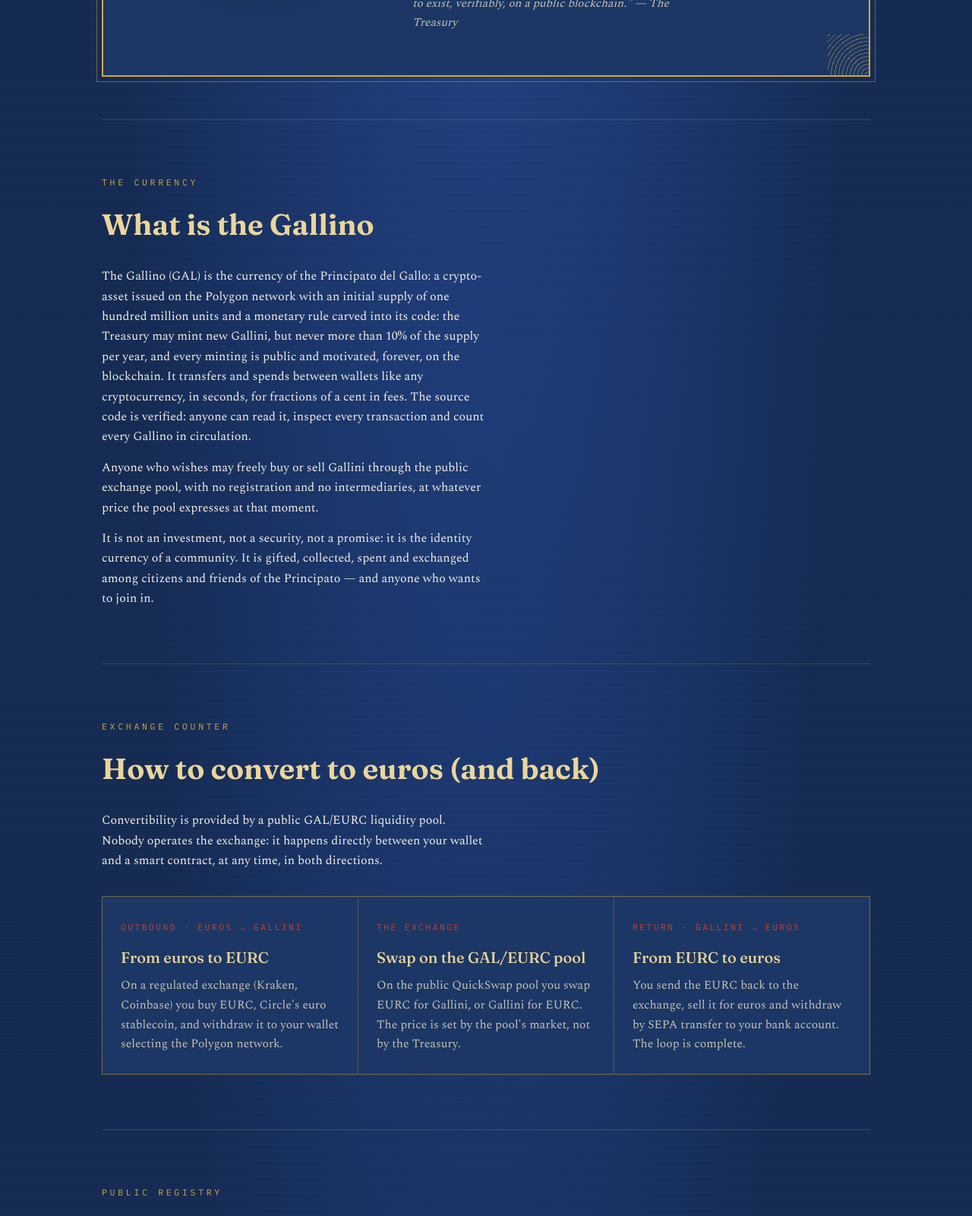
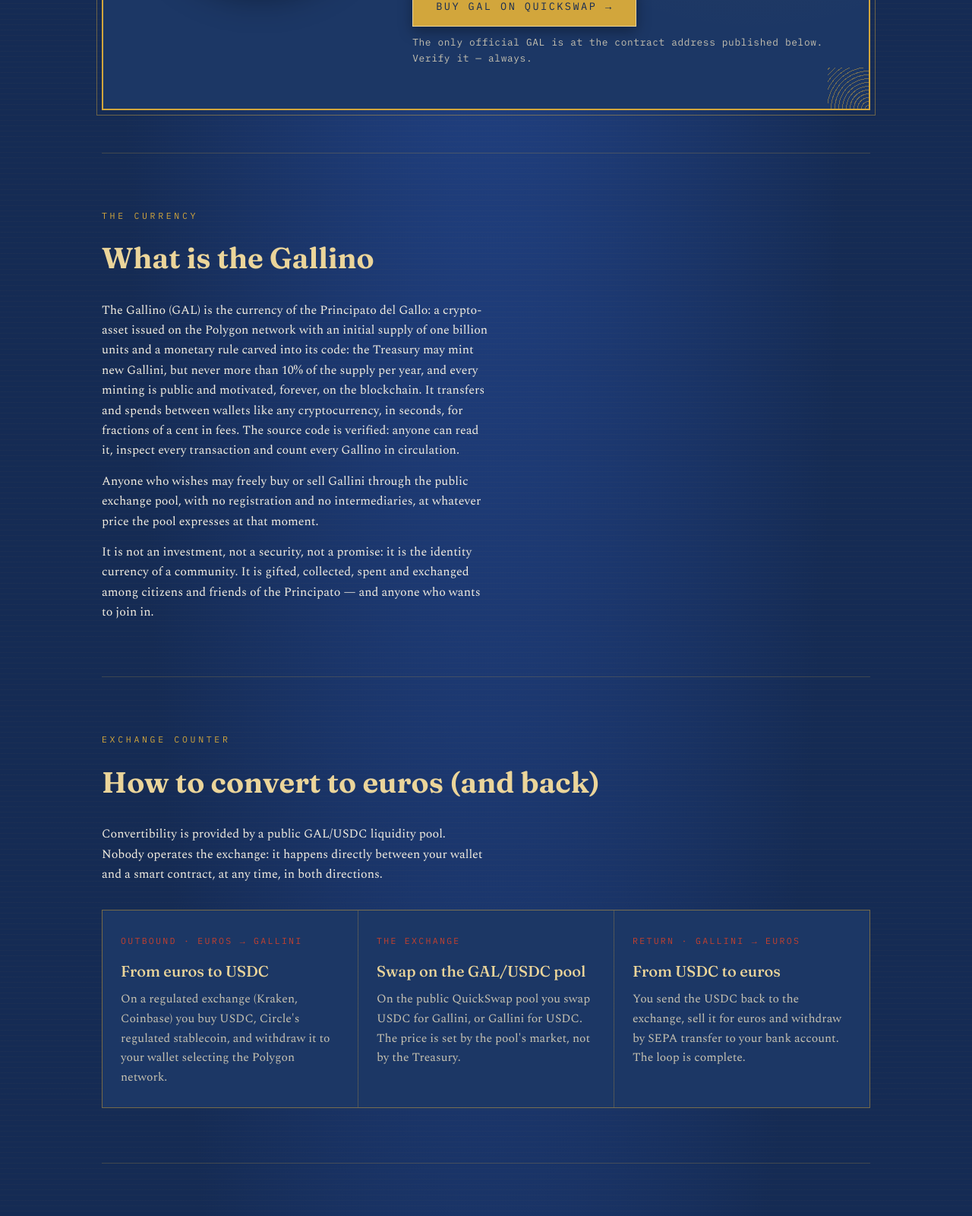
Before and after one commit to Principato-del-Gallo/Gallino, a plain HTML site: page index.html in a window 1280 px wide. Shown: the part 531-2131 px from the top of the page at 76% size. Drawn offline with nearby package versions, Linux system fonts and the light colour scheme.

Commit message:
Update index.html

```diff
--- a/index.html
+++ b/index.html
@@ -4,7 +4,7 @@
 <meta charset="UTF-8">
 <meta name="viewport" content="width=device-width, initial-scale=1.0">
 <title>Gallino — Currency of the Principato del Gallo</title>
-<meta name="description" content="The Gallino (GAL): the blockchain currency of the Principato del Gallo. ERC-20 token on Polygon, convertible through the public GAL/EURC pool.">
+<meta name="description" content="The Gallino (GAL): the blockchain currency of the Principato del Gallo. ERC-20 token on Polygon, convertible through the public GAL/USDC pool.">
 <link rel="icon" href="logo-gallino.svg" type="image/svg+xml">
 <link rel="preconnect" href="https://fonts.googleapis.com">
 <link href="https://fonts.googleapis.com/css2?family=Fraunces:opsz,wght@9..144,500;9..144,650&family=Spectral:wght@300;400;600&family=IBM+Plex+Mono:wght@400;500&display=swap" rel="stylesheet">
@@ -87,6 +87,14 @@
     margin-top:30px;font-size:.95rem;font-style:italic;color:var(--carta-dim);
     border-top:1px solid rgba(210,166,60,.3);padding-top:12px;max-width:46ch;
   }
+  .btn{
+    display:inline-block;margin-top:26px;padding:14px 30px;
+    font-family:'IBM Plex Mono',monospace;font-size:.85rem;letter-spacing:.18em;text-transform:uppercase;
+    color:var(--ink);background:var(--oro);text-decoration:none;border:1px solid var(--oro-chiaro);
+    box-shadow:0 6px 18px rgba(0,0,0,.35);
+  }
+  .btn:hover{background:var(--oro-chiaro)}
+  .btn-nota{display:block;margin-top:10px;font-size:.8rem;color:var(--carta-dim);font-family:'IBM Plex Mono',monospace;letter-spacing:.05em}
 
   /* ---------- conversion steps ---------- */
   .passi{display:grid;grid-template-columns:repeat(auto-fit,minmax(240px,1fr));gap:1px;background:rgba(210,166,60,.3);border:1px solid rgba(210,166,60,.3);margin-top:34px}
@@ -153,11 +161,13 @@
       <h1 class="titolo">GAL<span class="lino">LINO</span></h1>
       <p class="seriale">SERIES PG · No. PG-2026-000001 · POLYGON PoS</p>
       <div class="taglio">
-        <span><b>1 cent</b>≈ 100,000 GAL</span>
-        <span><b>100 million</b>initial issue</span>
+        <span><b>1 €</b>≈ 500,000 GAL</span>
+        <span><b>1 billion</b>initial issue</span>
         <span><b>+10% max</b>yearly minting, capped in code</span>
       </div>
       <p class="firma">"The Gallino promises no riches: it only promises to exist, verifiably, on a public blockchain." — The Treasury</p>
+      <a class="btn" href="https://quickswap.exchange/#/swap?outputCurrency=INSERT_CONTRACT_ADDRESS" rel="noopener" target="_blank">Buy GAL on QuickSwap →</a>
+      <span class="btn-nota">The only official GAL is at the contract address published below. Verify it — always.</span>
     </div>
   </div>
 </header>
@@ -168,7 +178,7 @@
   <section id="currency">
     <p class="eyebrow">The currency</p>
     <h2>What is the Gallino</h2>
-    <p>The Gallino (GAL) is the currency of the Principato del Gallo: a crypto-asset issued on the Polygon network with an initial supply of one hundred million units and a monetary rule carved into its code: the Treasury may mint new Gallini, but never more than 10% of the supply per year, and every minting is public and motivated, forever, on the blockchain. It transfers and spends between wallets like any cryptocurrency, in seconds, for fractions of a cent in fees. The source code is verified: anyone can read it, inspect every transaction and count every Gallino in circulation.</p>
+    <p>The Gallino (GAL) is the currency of the Principato del Gallo: a crypto-asset issued on the Polygon network with an initial supply of one billion units and a monetary rule carved into its code: the Treasury may mint new Gallini, but never more than 10% of the supply per year, and every minting is public and motivated, forever, on the blockchain. It transfers and spends between wallets like any cryptocurrency, in seconds, for fractions of a cent in fees. The source code is verified: anyone can read it, inspect every transaction and count every Gallino in circulation.</p>
     <p style="margin-top:14px">Anyone who wishes may freely buy or sell Gallini through the public exchange pool, with no registration and no intermediaries, at whatever price the pool expresses at that moment.</p>
     <p style="margin-top:14px">It is not an investment, not a security, not a promise: it is the identity currency of a community. It is gifted, collected, spent and exchanged among citizens and friends of the Principato — and anyone who wants to join in.</p>
   </section>
@@ -177,22 +187,22 @@
   <section id="convert">
     <p class="eyebrow">Exchange counter</p>
     <h2>How to convert to euros (and back)</h2>
-    <p>Convertibility is provided by a public GAL/EURC liquidity pool. Nobody operates the exchange: it happens directly between your wallet and a smart contract, at any time, in both directions.</p>
+    <p>Convertibility is provided by a public GAL/USDC liquidity pool. Nobody operates the exchange: it happens directly between your wallet and a smart contract, at any time, in both directions.</p>
     <div class="passi">
       <div class="passo">
         <span class="via">Outbound · euros → gallini</span>
-        <h3>From euros to EURC</h3>
-        <p>On a regulated exchange (Kraken, Coinbase) you buy EURC, Circle's euro stablecoin, and withdraw it to your wallet selecting the Polygon network.</p>
+        <h3>From euros to USDC</h3>
+        <p>On a regulated exchange (Kraken, Coinbase) you buy USDC, Circle's regulated stablecoin, and withdraw it to your wallet selecting the Polygon network.</p>
       </div>
       <div class="passo">
         <span class="via">The exchange</span>
-        <h3>Swap on the GAL/EURC pool</h3>
-        <p>On the public QuickSwap pool you swap EURC for Gallini, or Gallini for EURC. The price is set by the pool's market, not by the Treasury.</p>
+        <h3>Swap on the GAL/USDC pool</h3>
+        <p>On the public QuickSwap pool you swap USDC for Gallini, or Gallini for USDC. The price is set by the pool's market, not by the Treasury.</p>
       </div>
       <div class="passo">
         <span class="via">Return · gallini → euros</span>
-        <h3>From EURC to euros</h3>
-        <p>You send the EURC back to the exchange, sell it for euros and withdraw by SEPA transfer to your bank account. The loop is complete.</p>
+        <h3>From USDC to euros</h3>
+        <p>You send the USDC back to the exchange, sell it for euros and withdraw by SEPA transfer to your bank account. The loop is complete.</p>
       </div>
     </div>
   </section>
@@ -204,11 +214,12 @@
     <dl class="targa">
       <div><dt>Name / Symbol</dt><dd>Gallino / GAL</dd></div>
       <div><dt>Standard / Network</dt><dd>ERC-20 · Polygon PoS Mainnet</dd></div>
-      <div><dt>Initial issue</dt><dd>100,000,000 GAL — one hundred million (18 decimals)</dd></div>
+      <div><dt>Initial issue</dt><dd>1,000,000,000 GAL — one billion (18 decimals)</dd></div>
       <div><dt>Minting rule</dt><dd>max +10% of supply per monetary year — enforced by the contract, cannot be exceeded</dd></div>
       <div><dt>Contract address</dt><dd class="segnaposto">INSERT_CONTRACT_ADDRESS</dd></div>
       <div><dt>Verified code</dt><dd><a class="segnaposto" href="#">INSERT_POLYGONSCAN_LINK</a></dd></div>
       <div><dt>Exchange pool</dt><dd><a class="segnaposto" href="#">INSERT_QUICKSWAP_POOL_LINK</a></dd></div>
+      <div><dt>Live price chart</dt><dd><a class="segnaposto" href="#">INSERT_DEXSCREENER_LINK</a></dd></div>
       <div><dt>Declared allocation</dt><dd>10% exchange pool · 60% Distribution Fund for citizens · 30% Treasury Reserve</dd></div>
     </dl>
   </section>
@@ -224,9 +235,9 @@
     </div>
     <div class="articoli">
       <h3>Disciplined issuance</h3>
-      <p>The initial issue is 100,000,000 GAL (one hundred million). The Treasury may mint new Gallini to accompany the growth of the Principato, but the contract enforces an unbreakable constitutional ceiling: at most 10% of the supply per monetary year. Every minting requires a motivation, recorded publicly and permanently on the blockchain. Anyone may also burn their own Gallini, reducing the supply.</p>
+      <p>The initial issue is 1,000,000,000 GAL (one billion). The Treasury may mint new Gallini to accompany the growth of the Principato, but the contract enforces an unbreakable constitutional ceiling: at most 10% of the supply per monetary year. Every minting requires a motivation, recorded publicly and permanently on the blockchain. Anyone may also burn their own Gallini, reducing the supply.</p>
       <h3>Reserve and liquidity</h3>
-      <p>The Treasury provides the GAL/EURC pool with a symbolic reserve of digital euros. This reserve makes the Gallino technically convertible, but it is sized for a community project: even modest trades can move the price significantly.</p>
+      <p>The Treasury provides the GAL/USDC pool with a symbolic reserve of regulated stablecoin. This reserve makes the Gallino technically convertible, but it is sized for a community project: even modest trades can move the price significantly.</p>
       <h3>Treasury transparency</h3>
       <p>The allocation of the issue is declared: 10% to the exchange pool, freely purchasable by anyone, 60% to the Distribution Fund destined for citizens, 30% to the Treasury Reserve. Every movement of these wallets is public and can be inspected on the blockchain by anyone, at any time — including all future mintings and their motivations.</p>
       <h3>Distribution</h3>
```
